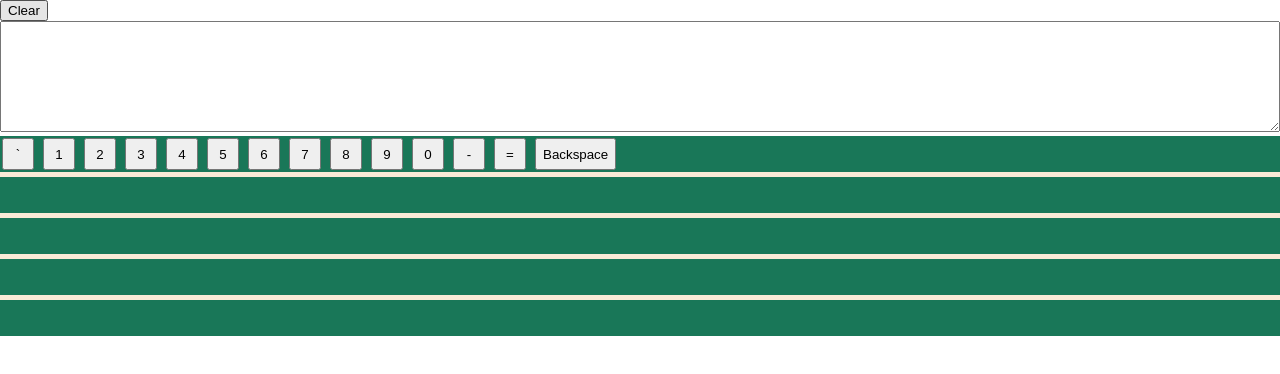
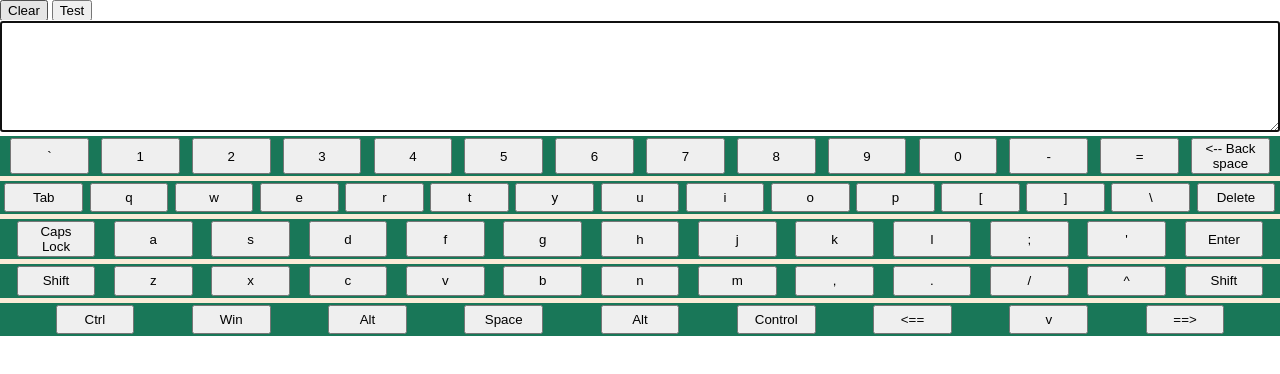
Before and after one commit to vl-fom/virtual-keyboard, a plain HTML site: page index.html in a window 1280 px wide. Drawn offline with Linux system fonts and the light colour scheme.

Commit message:
feat: add all buttons

```diff
--- a/data.js
+++ b/data.js
@@ -14,7 +14,61 @@ const codes = {
       'Digit0': 0,
       'Minus': '-',
       'Equal': '=',
-      'Backspace': 'Backspace'
+      'Backspace': '<-- Back space',
+
+      'Tab': 'Tab',
+      'KeyQ': 'q',
+      'KeyW': 'w',
+      'KeyE': 'e',
+      'KeyR': 'r',
+      'KeyT': 't',
+      'KeyY': 'y',
+      'KeyU': 'u',
+      'KeyI': 'i',
+      'KeyO': 'o',
+      'KeyP': 'p',
+      'BracketLeft': '[',
+      'BracketRight': ']',
+      'Backslash': '\\',
+      'Delete': 'Delete',
+
+      'CapsLock': 'Caps Lock',
+      'KeyA': 'a',
+      'KeyS': 's',
+      'KeyD': 'd',
+      'KeyF': 'f',
+      'KeyG': 'g',
+      'KeyH': 'h',
+      'KeyJ': 'j',
+      'KeyK': 'k',
+      'KeyL': 'l',
+      'Semicolon': ';',
+      'Quote': '\'',
+      'Enter': 'Enter',
+
+      'ShiftLeft': 'Shift',
+      'KeyZ': 'z',
+      'KeyX': 'x',
+      'KeyC': 'c',
+      'KeyV': 'v',
+      'KeyB': 'b',
+      'KeyN': 'n',
+      'KeyM': 'm',
+      'Comma': ',',
+      'Period': '.',
+      'Slash': '/',
+      'ArrowUp': '^',
+      'ShiftRight': 'Shift',
+
+      'ControlLeft': 'Ctrl',
+      'MetaLeft': 'Win',
+      'AltLeft': 'Alt',
+      'Space': 'Space',
+      'AltRight': 'Alt',
+      'ControlRight': 'Control',
+      'ArrowLeft': '<==',
+      'ArrowDown': 'v',
+      'ArrowRight': '==>',
     },
 
     'upper': {
--- a/index.html
+++ b/index.html
@@ -10,6 +10,7 @@
 </head>
 <body>
   <button class="clear">Clear</button>
+  <button class="test">Test</button>
   <script src="./data.js"></script>
   <script src="./index.js"></script>
 </body>
--- a/index.js
+++ b/index.js
@@ -30,6 +30,9 @@ class Button {
 
 textarea.classList.add('textarea');
 textarea.rows = 7;
+textarea.autofocus = true
+
+// textarea.addEventListener('click', () => console.log(textarea.value))
 body.append(textarea)
 
 keyboardWrapper.classList.add('keyboard-wrapper');
@@ -39,28 +42,58 @@ for (let i = 1; i <= 5; i++) {
   lineWraper.classList.add('line-wrapper', `line-wraper-${i}`);
   switch (i) {
     case 1:
-      Object.keys(codes['en']['lower']).forEach(el => {
+      Object.keys(codes['en']['lower']).slice(0, 14).forEach(el => {
         const button = new Button (el);
         lineWraper.append(button.createButton())
       });
       break;
     case 2:
-
+      Object.keys(codes['en']['lower']).slice(14, 29).forEach(el => {
+        const button = new Button (el);
+        lineWraper.append(button.createButton())
+      });
+      break;
+    case 3:
+      Object.keys(codes['en']['lower']).slice(29, 42).forEach(el => {
+        const button = new Button (el);
+        lineWraper.append(button.createButton())
+      });
+      break;
+    case 4:
+      Object.keys(codes['en']['lower']).slice(42, 55).forEach(el => {
+        const button = new Button (el);
+        lineWraper.append(button.createButton())
+      });
+      break;
+    case 5:
+      Object.keys(codes['en']['lower']).slice(55).forEach(el => {
+        const button = new Button (el);
+        lineWraper.append(button.createButton())
+      });
+      break;
   }
   keyboardWrapper.append(lineWraper);
 }
-let a = {}
+body.append(keyboardWrapper)
+// let a = {}
 // firstLine.forEach(el => a[el] = 1)
 // console.log(Object.keys(codes['en']['lower']))
 
 
-body.append(keyboardWrapper)
+const test = document.querySelector('.test')
+test.addEventListener('click', () => {
+  textarea.setSelectionRange(1, 1)
+  console.log(getCaretPosition())
+  textarea.focus()
+})
+
 
 
 function pressButton (data) {
   let code;
   if (typeof data === 'object') {
     code = data.code
+    data.preventDefault()
   } else if (typeof data === 'string'){
     code = data
   }
@@ -70,9 +103,41 @@ function pressButton (data) {
     case 'Backspace':
       textarea.innerHTML = textarea.innerHTML.slice(0, -1)
       break;
+    case 'Space':
+      textarea.innerHTML += ' '
+      break;
+    case 'Tab':
+      textarea.innerHTML += '    '
+      break;
+    case 'Enter':
+      // textarea.innerHTML += '\n'
+      insertDataByCaretPosition ('\n')
+      break;
+    case 'ControlLeft':
+    case 'ControlRight':
+      textarea.innerHTML += ''
+      break;
+    case 'AltLeft':
+    case 'AltRight':
+      textarea.innerHTML += ''
+      break;
+    case 'ShiftLeft':
+    case 'ShiftRight':
+      textarea.innerHTML += ''
+      break;
     default:
-      textarea.innerHTML += button.innerHTML
+      insertDataByCaretPosition (button.innerHTML)
   }
+}
+
+function insertDataByCaretPosition (data) {
+  textarea.focus();
+  let caretPosition = getCaretPosition ().start
+  let message = textarea.innerHTML.split('')
+  message.splice(getCaretPosition().start, (getCaretPosition().end - getCaretPosition().start), data)
+  textarea.innerHTML = message.join('');
+  textarea.setSelectionRange(caretPosition + data.length, caretPosition + data.length)
+  textarea.focus()
 }
 
 function clearButton (data) {
@@ -86,8 +151,22 @@ function clearButton (data) {
   button.classList.remove('pressed');
 }
 
-// window.addEventListener('keydown', event => console.log(event.code))
-keyboardWrapper.addEventListener('keydown', event => {
+// let a = {}
+// window.addEventListener('keydown', event => {a[`${event.code}`]=`${event.key}`
+
+// console.log(a)})
+// console.log(codes.en.lower.Backslash.toUpperCase())
+
+function getCaretPosition () {
+  // textarea.focus()
+  if (textarea.selectionStart || textarea.selectionStart == '0') {
+    return {'start': textarea.selectionStart, 'end': textarea.selectionEnd };
+  } else {
+    return {'start': 0, 'end': 0};
+  }
+}
+
+window.addEventListener('keydown', event => {
   if (event.key) {
     pressButton(event)
   }
@@ -97,7 +176,7 @@ keyboardWrapper.addEventListener('mousedown', event => {
     pressButton(event.target.dataset.keyCode)
   }
 })
-keyboardWrapper.addEventListener('keyup', event => {
+window.addEventListener('keyup', event => {
   if (event.key) {
     clearButton(event)
   }
--- a/style.css
+++ b/style.css
@@ -7,7 +7,8 @@ body {
 }
 
 .textarea {
-  width: 100vw;
+  width: 100%;
+  max-width: 100%;
 }
 
 .keyboard-wrapper {
@@ -21,15 +22,17 @@ body {
 
 .line-wrapper {
   display: flex;
-  gap: 5px;
+  justify-content:space-evenly;
   width: 100%;
   height: calc(100% - 20px);
   background-color: #197758;
 }
 
 .button {
-  min-width: 32px;
+  min-width: 6.15%;
+  width: 50px;
   margin: 2px;
+  flex-basis: 1;
 }
 
 .button.pressed {
```
